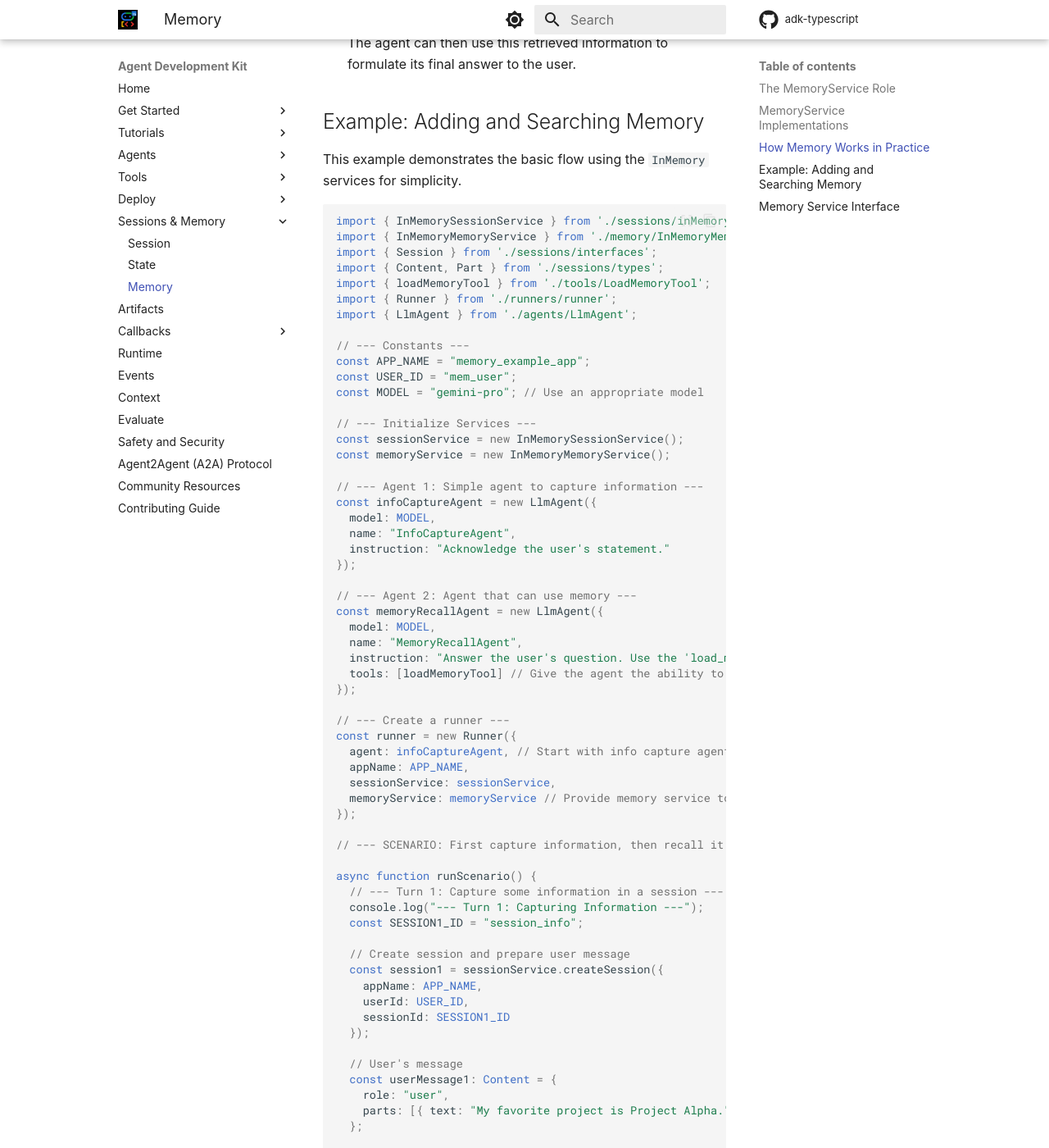
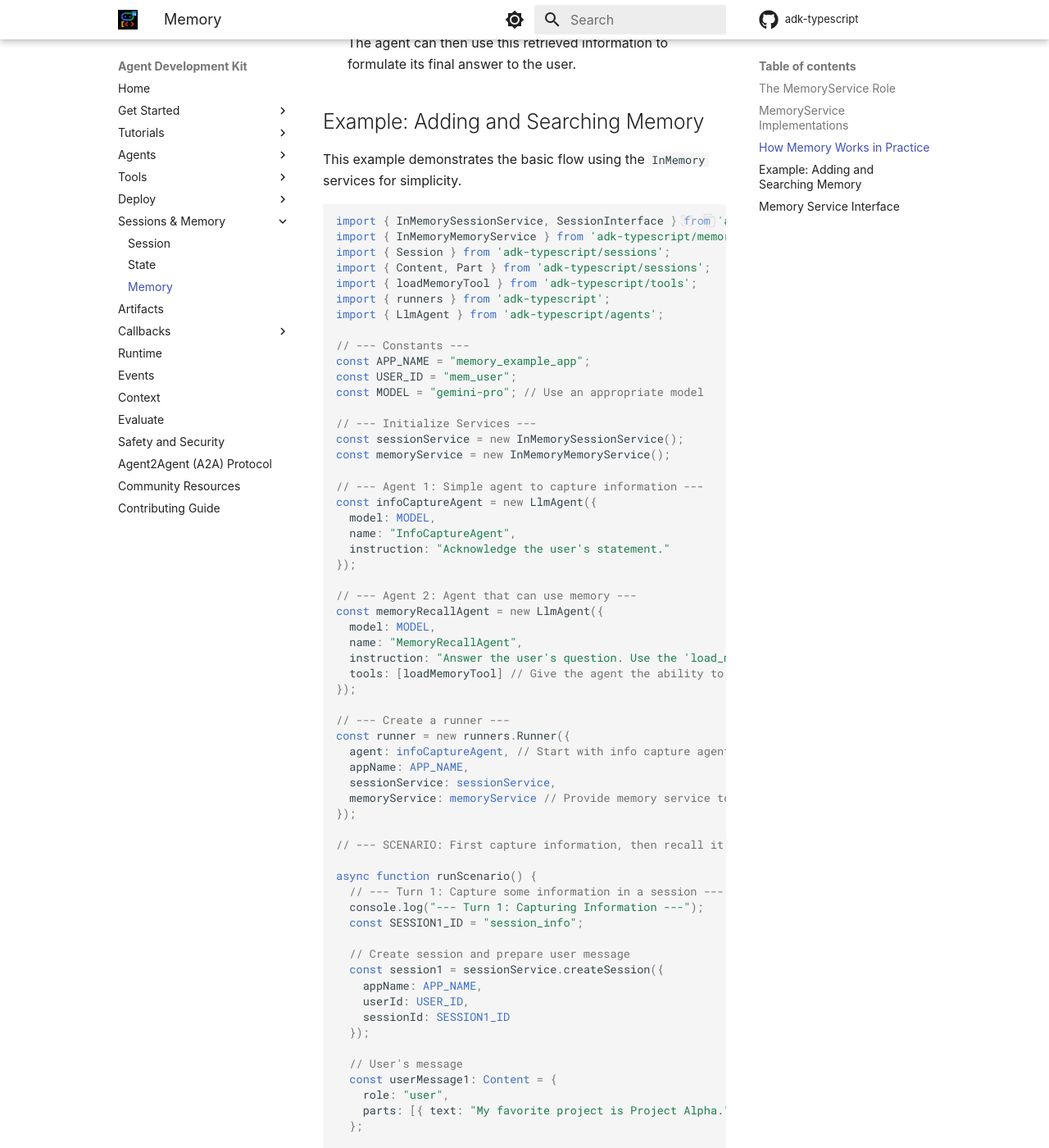
Before and after one commit to njraladdin/adk-typescript, an MkDocs documentation site: the page built from docs/sessions/memory.md, in a window 1280 px wide and 1400 px high, scrolled down 3328 px. Shown: the whole window at 82% size. Built offline with MkDocs 1.6.1 and Material for MkDocs 9.7.7, drawn with Linux system fonts in a browser that asks for light colours; some web fonts are replaced; comment, search, counter and statistics services are not loaded; some of the changed text lies outside the part shown.

Commit message:
fix memory docs code snippets

````diff
--- a/docs/sessions/memory.md
+++ b/docs/sessions/memory.md
@@ -27,7 +27,7 @@ ADK provides different ways to implement this long-term knowledge store:
     * **Best for:** Prototyping, simple testing, scenarios where only basic keyword recall is needed and persistence isn't required.
 
     ```typescript
-    import { InMemoryMemoryService } from './memory/InMemoryMemoryService';
+    import { InMemoryMemoryService } from 'adk-typescript/memory';
     const memoryService = new InMemoryMemoryService();
     ```
 
@@ -39,7 +39,7 @@ ADK provides different ways to implement this long-term knowledge store:
     * **Best for:** Production applications needing scalable, persistent, and semantically relevant knowledge retrieval, especially when deployed on Google Cloud.
 
     ```typescript
-    import { VertexAiRagMemoryService } from './memory/VertexAiRagMemoryService';
+    import { VertexAiRagMemoryService } from 'adk-typescript/memory';
 
     // Configure the RAG memory service
     const memoryService = new VertexAiRagMemoryService({
@@ -77,13 +77,13 @@ The typical workflow involves these steps:
 This example demonstrates the basic flow using the `InMemory` services for simplicity.
 
 ```typescript
-import { InMemorySessionService } from './sessions/inMemorySessionService';
-import { InMemoryMemoryService } from './memory/InMemoryMemoryService';
-import { Session } from './sessions/interfaces';
-import { Content, Part } from './sessions/types';
-import { loadMemoryTool } from './tools/LoadMemoryTool';
-import { Runner } from './runners/runner';
-import { LlmAgent } from './agents/LlmAgent';
+import { InMemorySessionService, SessionInterface } from 'adk-typescript/sessions';
+import { InMemoryMemoryService } from 'adk-typescript/memory';
+import { Session } from 'adk-typescript/sessions';
+import { Content, Part } from 'adk-typescript/sessions';
+import { loadMemoryTool } from 'adk-typescript/tools';
+import { runners } from 'adk-typescript';
+import { LlmAgent } from 'adk-typescript/agents';
 
 // --- Constants ---
 const APP_NAME = "memory_example_app";
@@ -110,7 +110,7 @@ const memoryRecallAgent = new LlmAgent({
 });
 
 // --- Create a runner ---
-const runner = new Runner({
+const runner = new runners.Runner({
   agent: infoCaptureAgent, // Start with info capture agent
   appName: APP_NAME,
   sessionService: sessionService,
@@ -142,7 +142,7 @@ async function runScenario() {
   for await (const event of runner.run({
     userId: USER_ID,
     sessionId: SESSION1_ID,
-    message: userMessage1
+    newMessage: userMessage1
   })) {
     if (event.turnComplete && event.content && event.content.parts && event.content.parts.length > 0) {
       finalResponseText1 = event.content.parts[0].text || "";
@@ -160,7 +160,7 @@ async function runScenario() {
   // Add session to memory
   console.log("\n--- Adding Session 1 to Memory ---");
   if (completedSession1) {
-    await memoryService.addSessionToMemory(completedSession1);
+    await memoryService.addSessionToMemory(completedSession1 as SessionInterface);
     console.log("Session added to memory.");
   }
 
````
Also changed, not shown: other parts of docs/sessions/memory.md (+4 -4 lines), CHANGELOG.md (+1 -0 lines), docs/sessions/session.md (+7 -6 lines), docs/sessions/state.md (+5 -5 lines).
